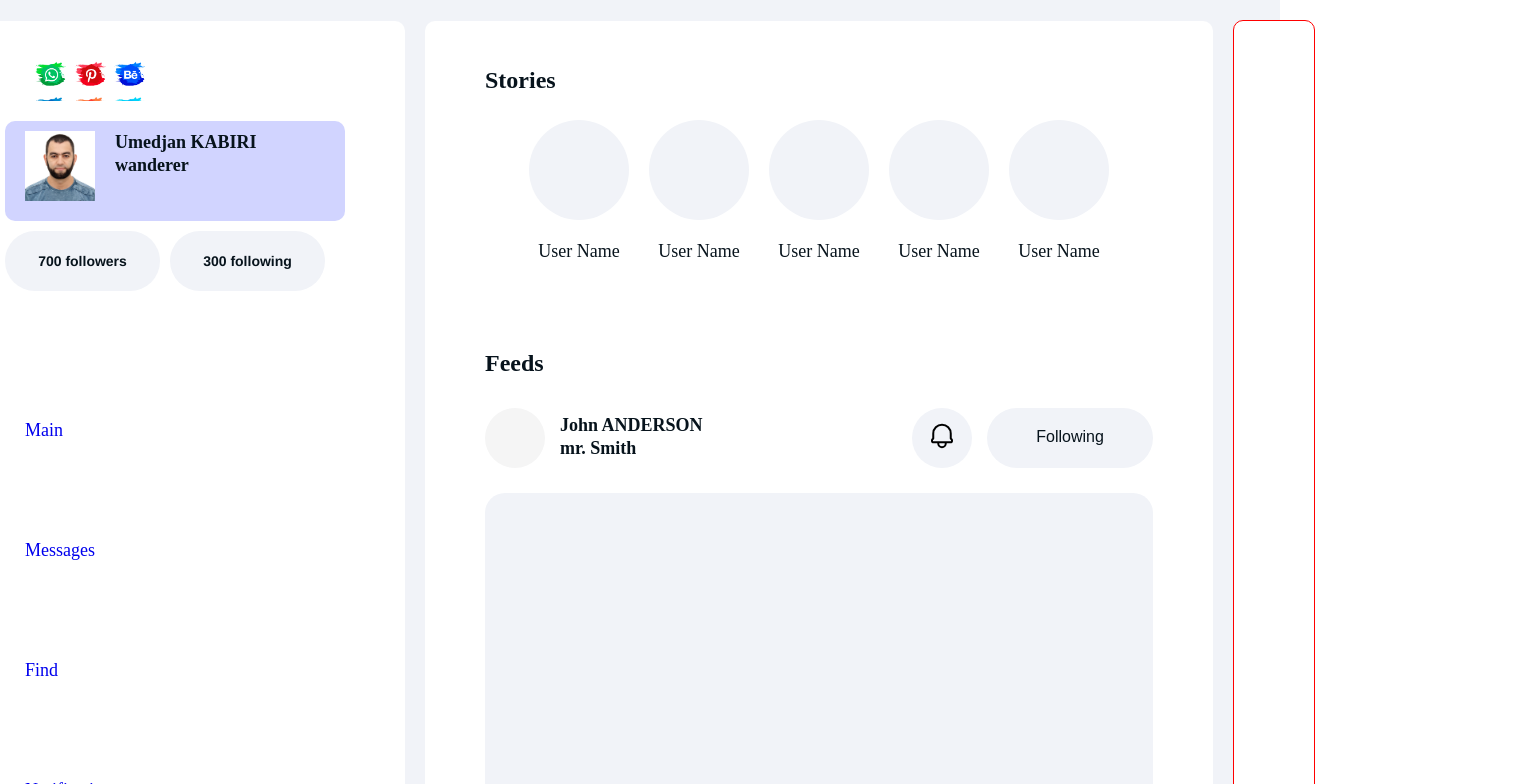
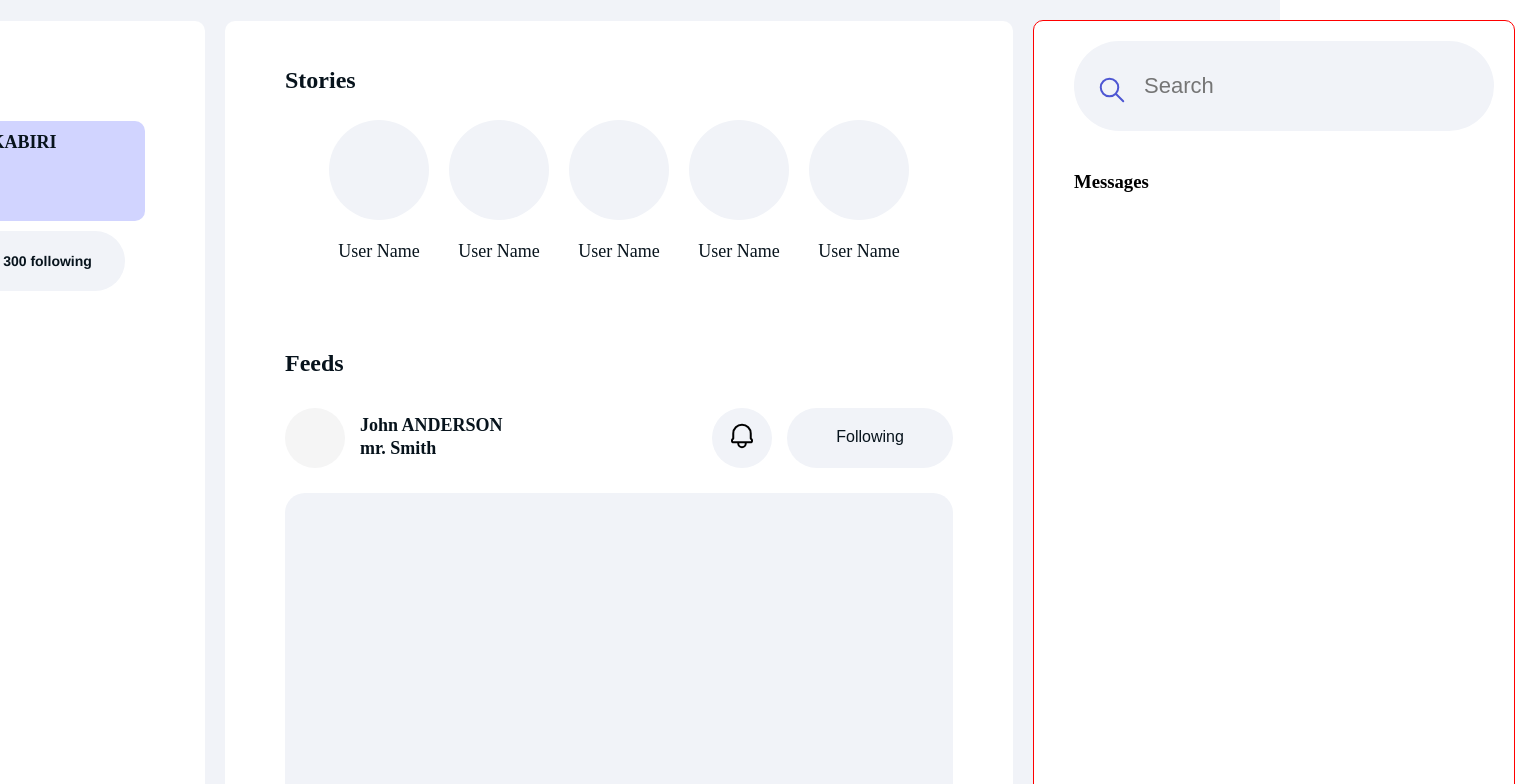
Before and after one commit to umedjankabiri/samurai-way, a React (Vite) app: page / in a window 1280 px wide. Shown: the top 784 px of the page, 1515 px wide, since content can reach past the window. Built offline with nearby package versions, Linux system fonts and the light colour scheme.

Commit message:
Added new components

```diff
--- a/src/common/components/rightSidebar/RightSidebar.tsx
+++ b/src/common/components/rightSidebar/RightSidebar.tsx
@@ -1,10 +1,26 @@
-import React from 'react';
+import React, {ChangeEvent, useState} from 'react';
 import s from './RightSidebar.module.css'
+import {SearchInput} from "common/components/searchInput/SearchInput.tsx";
+import {SvgIcons} from "common/components/svgIcons/SvgIcons.tsx";
+import {Title} from "common/components/title/Title.tsx";
 
 export const RightSidebar: React.FC = () => {
+    const [search, setSearch] = useState('');
+    const onChangeHandler = (event: ChangeEvent<HTMLInputElement>)=> {
+        setSearch(event.currentTarget.value)
+    }
+
     return (
         <section className={s.rightSidebar}>
-
+            <div className={s.rightSidebarWrapper}>
+                <div className={s.searchInput}>
+                    <SearchInput className={s.search} value={search} placeholder="Search" onChange={onChangeHandler}>
+                        <SvgIcons name="search" className={s.svgSearch}/>
+                    </SearchInput>
+                </div>
+                <Title className={s.title}>Messages</Title>
+                <div></div>
+            </div>
         </section>
     );
 };
```
